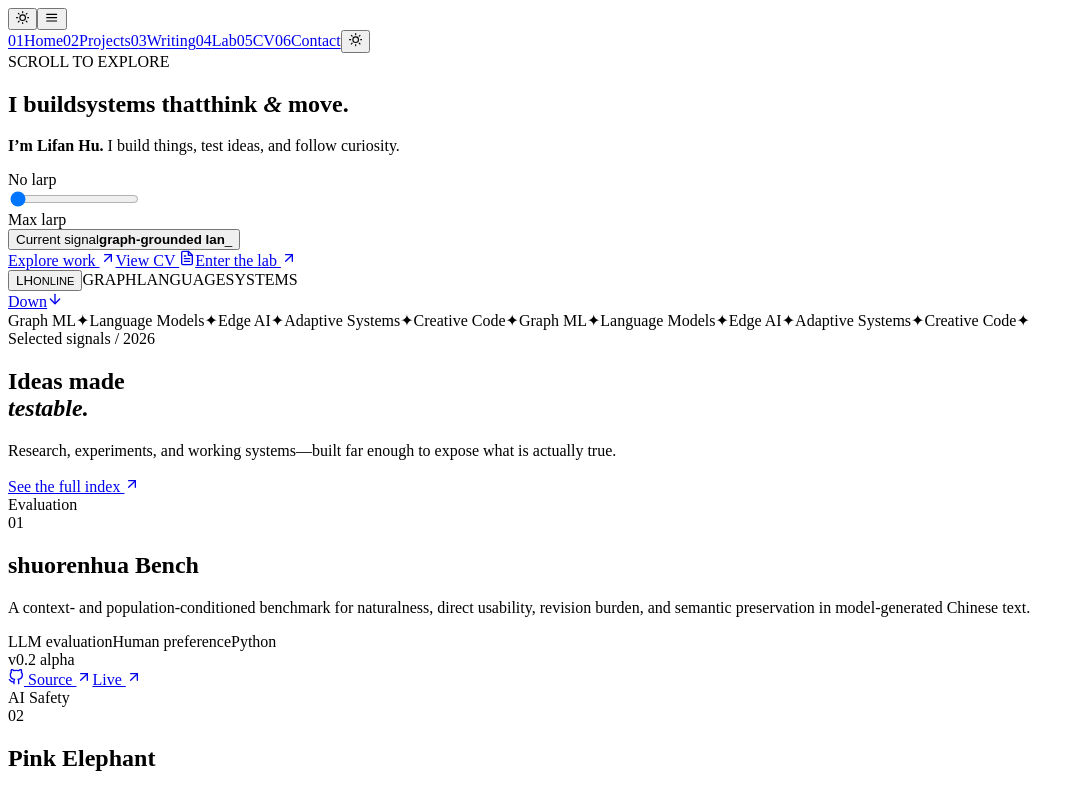
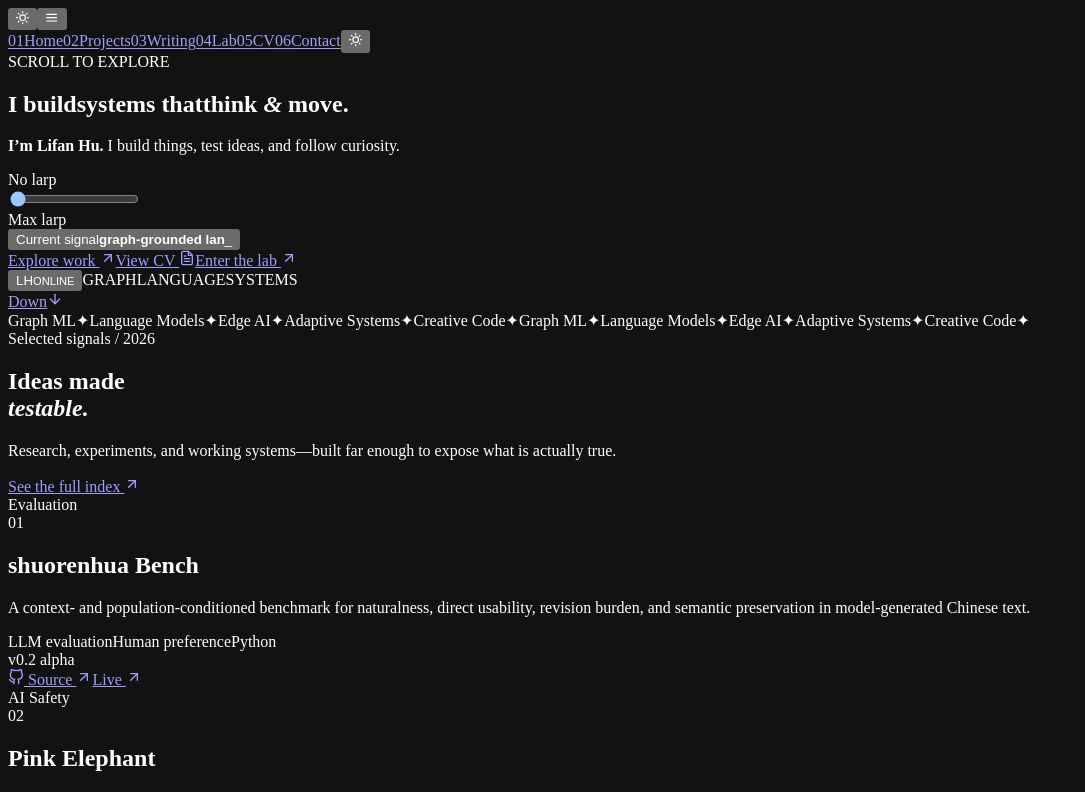
Before and after one commit to Anormalm/anormalm.github.io, a React (Vite) app: page / in a window 1280 px wide. Shown: the top 792 px of the page, without its empty margins (0-1085 px from the left). Built offline with nearby package versions, Linux system fonts and the light colour scheme.

Commit message:
Make dark mode the initial theme

```diff
--- a/index.html
+++ b/index.html
@@ -1,8 +1,9 @@
 <!DOCTYPE html>
-<html lang="en">
+<html lang="en" class="dark">
   <head>
     <meta charset="UTF-8" />
     <meta http-equiv="Content-Security-Policy" content="default-src 'self'; script-src 'self'; style-src 'self' https://fonts.googleapis.com; font-src 'self' https://fonts.gstatic.com data:; img-src 'self' data: blob:; connect-src 'self'; object-src 'none'; base-uri 'self'; form-action 'self'; frame-src 'none'; upgrade-insecure-requests" />
+    <script src="/theme-init.js"></script>
     <meta name="referrer" content="strict-origin-when-cross-origin" />
     <link rel="icon" type="image/svg+xml" href="/favicon.svg" />
     <link rel="canonical" href="https://anormalm.com/" />
--- /dev/null
+++ b/public/theme-init.js
@@ -0,0 +1,10 @@
+(function applyInitialTheme() {
+  try {
+    const useDarkMode = window.localStorage.getItem('theme') !== 'light';
+    document.documentElement.classList.toggle('dark', useDarkMode);
+    document.documentElement.style.colorScheme = useDarkMode ? 'dark' : 'light';
+  } catch {
+    document.documentElement.classList.add('dark');
+    document.documentElement.style.colorScheme = 'dark';
+  }
+}());
--- a/src/components/Navbar.jsx
+++ b/src/components/Navbar.jsx
@@ -15,15 +15,22 @@ const NAV_ITEMS = [
 const Navbar = () => {
   const location = useLocation();
   const [darkMode, setDarkMode] = useState(() => {
-    const storedTheme = localStorage.getItem('theme');
-    if (storedTheme) return storedTheme === 'dark';
-    return true;
+    try {
+      return localStorage.getItem('theme') !== 'light';
+    } catch {
+      return true;
+    }
   });
   const [menuOpen, setMenuOpen] = useState(false);
 
   useEffect(() => {
     document.documentElement.classList.toggle('dark', darkMode);
-    localStorage.setItem('theme', darkMode ? 'dark' : 'light');
+    document.documentElement.style.colorScheme = darkMode ? 'dark' : 'light';
+    try {
+      localStorage.setItem('theme', darkMode ? 'dark' : 'light');
+    } catch {
+      // The visual theme still works when storage is unavailable.
+    }
   }, [darkMode]);
 
   return (
```
